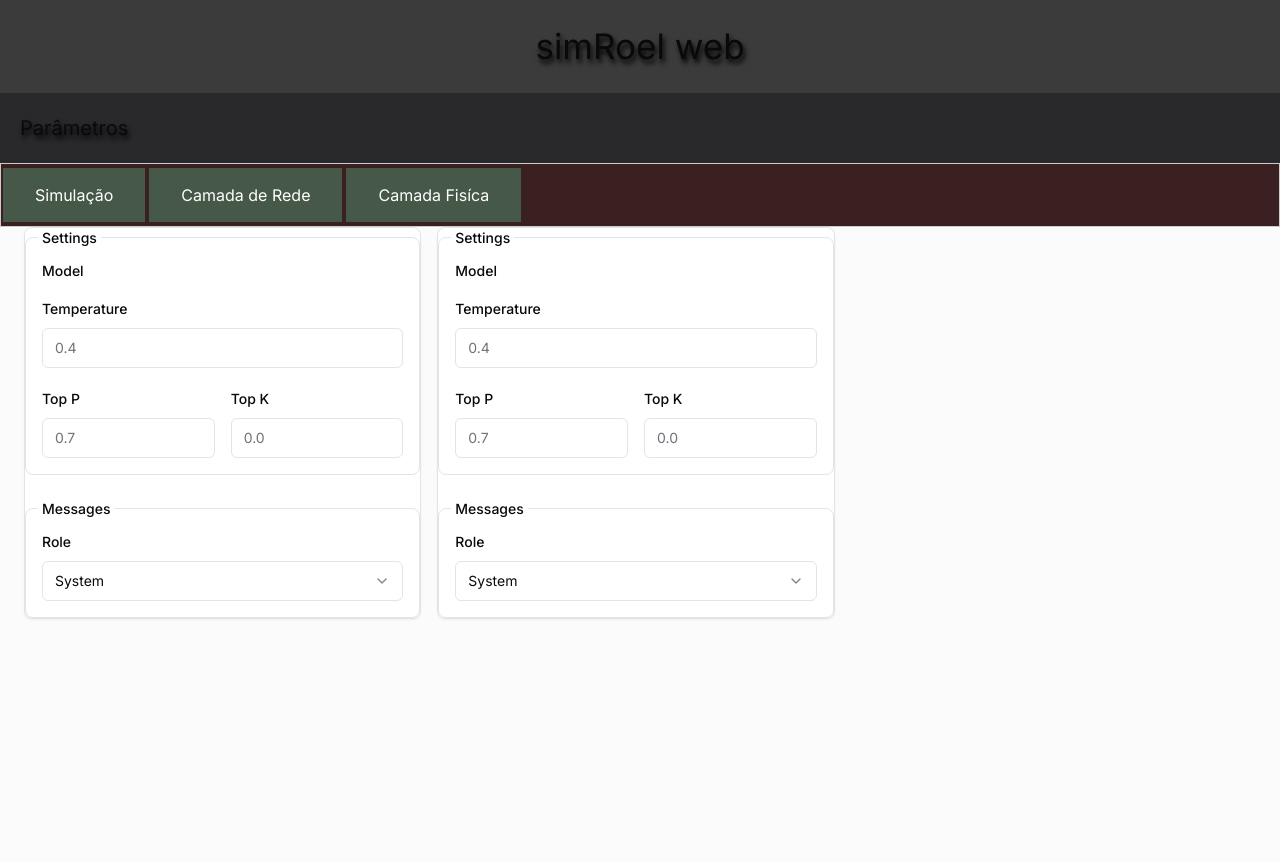
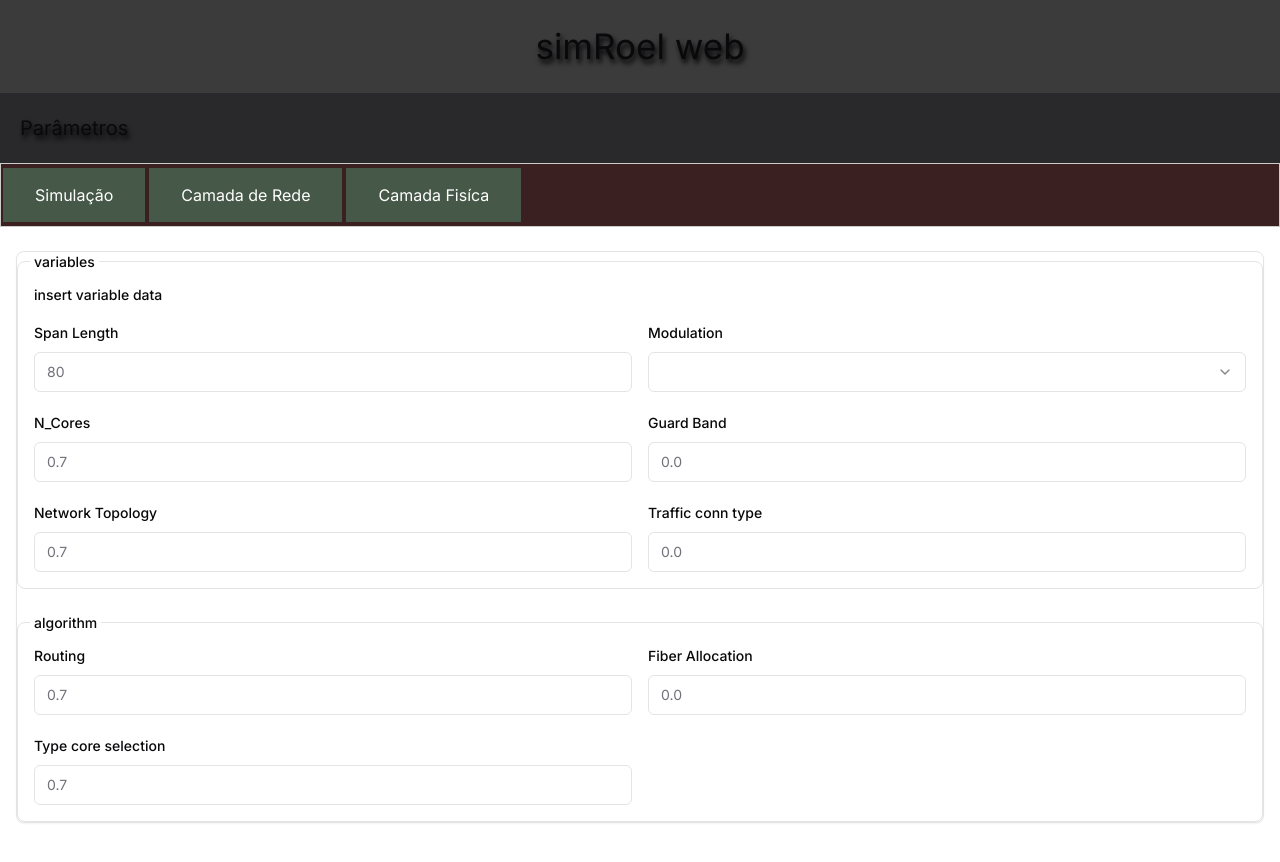
Before and after one commit to Daniloloureiro/simRoel, a Next.js app: page / in a window 1280 px wide. Shown: the top 862 px of the page. Built offline with nearby package versions, Linux system fonts and the light colour scheme.

Commit message:
commit de interface

```diff
--- a/app/Rede.js
+++ b/app/Rede.js
@@ -22,39 +22,24 @@ import {
 
 export default function Rede() {
     return (
-        <div className="flex min-h-screen w-full flex-col bg-muted/40">
-            <main className="grid flex-1 items-start gap-4 p-4 sm:px-6 sm:py-0 md:gap-8 lg:grid-cols-3 xl:grid-cols-3">
-                <div className="grid auto-rows-max items-start gap-4 md:gap-8 lg:col-span-2">
-                    <div className="grid gap-4 sm:grid-cols-2 md:grid-cols-4 lg:grid-cols-2 xl:grid-cols-4">
+        <main className="pt-6 pl-4 pr-4 pb-8">
             <Card className="sm:col-span-2" x-chunk="dashboard-05-chunk-0">
                 <form className="grid w-full items-start gap-6">
                     <fieldset className="grid gap-6 rounded-lg border p-4">
-                                    <legend className="-ml-1 px-1 text-sm font-medium">Variáveis</legend>
+                        <legend className="-ml-1 px-1 text-sm font-medium">variables</legend>
                         <div className="grid gap-3">
-                                        <Label htmlFor="model">Model</Label>
-                                    </div>
-                                    <div className="grid gap-3">
-                                        <Label htmlFor="temperature">Temperature</Label>
-                                        <Input id="temperature" type="number" placeholder="0.4" />
+                            <Label htmlFor="model">insert variable data</Label>
                         </div>
                         <div className="grid grid-cols-2 gap-4">
                             <div className="grid gap-3">
-                                            <Label htmlFor="top-p">Top P</Label>
-                                            <Input id="top-p" type="number" placeholder="0.7" />
+                                <Label htmlFor="Span Length">Span Length</Label>
+                                <Input id="Span Length" type="number" placeholder="80" />
                             </div>
                             <div className="grid gap-3">
-                                            <Label htmlFor="top-k">Top K</Label>
-                                            <Input id="top-k" type="number" placeholder="0.0" />
-                                        </div>
-                                    </div>
-                                </fieldset>
-                                <fieldset className="grid gap-6 rounded-lg border p-4">
-                                    <legend className="-ml-1 px-1 text-sm font-medium">Messages</legend>
-                                    <div className="grid gap-3">
-                                        <Label htmlFor="role">Role</Label>
-                                        <Select defaultValue="system">
+                                <Label htmlFor="Modulation">Modulation</Label>
+                                <Select defaultValue="Modulation">
                                     <SelectTrigger>
-                                                <SelectValue placeholder="Select a role" />
+                                        <SelectValue placeholder="Select a Modulation" />
                                     </SelectTrigger>
                                     <SelectContent>
                                         <SelectItem value="system">System</SelectItem>
@@ -63,31 +48,49 @@ export default function Rede() {
                                     </SelectContent>
                                 </Select>
                             </div>
-                                </fieldset>
-                            </form>
-                        </Card>
-                        <Card className="sm:col-span-2" x-chunk="dashboard-05-chunk-1">
-                            <form className="grid w-full items-start gap-6">
-                                <fieldset className="grid gap-6 rounded-lg border p-4">
-                                    <legend className="-ml-1 px-1 text-sm font-medium">Algoritmo</legend>
+                        </div>
+                        <div className="grid grid-cols-2 gap-4">
                             <div className="grid gap-3">
+                                <Label htmlFor="N_Cores">N_Cores</Label>
+                                <Input id="N_Cores" type="number" placeholder="0.7" />
                             </div>
                             <div className="grid gap-3">
-                                        <Label htmlFor="temperature">Fiber Allocation</Label>
-                                        <Input id="temperature" type="number" placeholder="0.4" />
+                                <Label htmlFor="Guard Band">Guard Band</Label>
+                                <Input id="Guard Band" type="number" placeholder="0.0" />
+                            </div>
+                        </div>
+                        <div className="grid grid-cols-2 gap-4">
+                            <div className="grid gap-3">
+                                <Label htmlFor="Network Topology">Network Topology</Label>
+                                <Input id="Network Topology" type="number" placeholder="0.7" />
                             </div>
                             <div className="grid gap-3">
-                                        <Label htmlFor="temperature">Type Core Selection</Label>
-                                        <Input id="temperature" type="number" placeholder="0.4" />
+                                <Label htmlFor="Traffic conn type">Traffic conn type</Label>
+                                <Input id="Traffic conn type" type="number" placeholder="0.0" />
+                            </div>
+                        </div>
+                    </fieldset>
+                    <fieldset className="grid gap-6 rounded-lg border p-4">
+                        <legend className="-ml-1 px-1 text-sm font-medium">algorithm</legend>
+                        <div className="grid grid-cols-2 gap-4">
+                            <div className="grid gap-3">
+                                <Label htmlFor="Routing">Routing</Label>
+                                <Input id="Routing" type="number" placeholder="0.7" />
+                            </div>
+                            <div className="grid gap-3">
+                                <Label htmlFor="Fiber Allocation">Fiber Allocation</Label>
+                                <Input id="Fiber Allocation" type="number" placeholder="0.0" />
+                            </div>
+                        </div>
+                        <div className="grid grid-cols-2 gap-4">
+                            <div className="grid gap-3">
+                                <Label htmlFor="Type core selection">Type core selection</Label>
+                                <Input id="Type core selection" type="number" placeholder="0.7" />
+                            </div>
                         </div>
                     </fieldset>
                 </form>
             </Card>
-                    </div>
-                </div>
-                <div>
-                </div>
         </main>
-        </div>
     )
 }
--- a/app/Simulacao.js
+++ b/app/Simulacao.js
@@ -22,39 +22,24 @@ import {
 
 export default function Simulacao() {
     return (
-        <div className="flex min-h-screen w-full flex-col bg-muted/40">
-            <main className="grid flex-1 items-start gap-4 p-4 sm:px-6 sm:py-0 md:gap-8 lg:grid-cols-3 xl:grid-cols-3">
-                <div className="grid auto-rows-max items-start gap-4 md:gap-8 lg:col-span-2">
-                    <div className="grid gap-4 sm:grid-cols-2 md:grid-cols-4 lg:grid-cols-2 xl:grid-cols-4">
+        <main className="pt-6 pl-4 pr-4 pb-8">
             <Card className="sm:col-span-2" x-chunk="dashboard-05-chunk-0">
                 <form className="grid w-full items-start gap-6">
                     <fieldset className="grid gap-6 rounded-lg border p-4">
-                                    <legend className="-ml-1 px-1 text-sm font-medium">Settings</legend>
+                        <legend className="-ml-1 px-1 text-sm font-medium">variables</legend>
                         <div className="grid gap-3">
-                                        <Label htmlFor="model">Model</Label>
-                                    </div>
-                                    <div className="grid gap-3">
-                                        <Label htmlFor="temperature">Temperature</Label>
-                                        <Input id="temperature" type="number" placeholder="0.4" />
+                            <Label htmlFor="model">insert variable data</Label>
                         </div>
                         <div className="grid grid-cols-2 gap-4">
                             <div className="grid gap-3">
-                                            <Label htmlFor="top-p">Top P</Label>
-                                            <Input id="top-p" type="number" placeholder="0.7" />
+                                <Label htmlFor="Span Length">Span Length</Label>
+                                <Input id="Span Length" type="number" placeholder="80" />
                             </div>
                             <div className="grid gap-3">
-                                            <Label htmlFor="top-k">Top K</Label>
-                                            <Input id="top-k" type="number" placeholder="0.0" />
-                                        </div>
-                                    </div>
-                                </fieldset>
-                                <fieldset className="grid gap-6 rounded-lg border p-4">
-                                    <legend className="-ml-1 px-1 text-sm font-medium">Messages</legend>
-                                    <div className="grid gap-3">
-                                        <Label htmlFor="role">Role</Label>
-                                        <Select defaultValue="system">
+                                <Label htmlFor="Modulation">Modulation</Label>
+                                <Select defaultValue="Modulation">
                                     <SelectTrigger>
-                                                <SelectValue placeholder="Select a role" />
+                                        <SelectValue placeholder="Select a Modulation" />
                                     </SelectTrigger>
                                     <SelectContent>
                                         <SelectItem value="system">System</SelectItem>
@@ -63,54 +48,49 @@ export default function Simulacao() {
                                     </SelectContent>
                                 </Select>
                             </div>
-                                </fieldset>
-                            </form>
-                        </Card>
-                        <Card className="sm:col-span-2" x-chunk="dashboard-05-chunk-1">
-                            <form className="grid w-full items-start gap-6">
-                                <fieldset className="grid gap-6 rounded-lg border p-4">
-                                    <legend className="-ml-1 px-1 text-sm font-medium">Settings</legend>
-                                    <div className="grid gap-3">
-                                        <Label htmlFor="model">Model</Label>
-                                    </div>
-                                    <div className="grid gap-3">
-                                        <Label htmlFor="temperature">Temperature</Label>
-                                        <Input id="temperature" type="number" placeholder="0.4" />
                         </div>
                         <div className="grid grid-cols-2 gap-4">
                             <div className="grid gap-3">
-                                            <Label htmlFor="top-p">Top P</Label>
-                                            <Input id="top-p" type="number" placeholder="0.7" />
+                                <Label htmlFor="N_Cores">N_Cores</Label>
+                                <Input id="N_Cores" type="number" placeholder="0.7" />
                             </div>
                             <div className="grid gap-3">
-                                            <Label htmlFor="top-k">Top K</Label>
-                                            <Input id="top-k" type="number" placeholder="0.0" />
+                                <Label htmlFor="Guard Band">Guard Band</Label>
+                                <Input id="Guard Band" type="number" placeholder="0.0" />
+                            </div>
+                        </div>
+                        <div className="grid grid-cols-2 gap-4">
+                            <div className="grid gap-3">
+                                <Label htmlFor="Network Topology">Network Topology</Label>
+                                <Input id="Network Topology" type="number" placeholder="0.7" />
+                            </div>
+                            <div className="grid gap-3">
+                                <Label htmlFor="Traffic conn type">Traffic conn type</Label>
+                                <Input id="Traffic conn type" type="number" placeholder="0.0" />
                             </div>
                         </div>
                     </fieldset>
                     <fieldset className="grid gap-6 rounded-lg border p-4">
-                                    <legend className="-ml-1 px-1 text-sm font-medium">Messages</legend>
+                        <legend className="-ml-1 px-1 text-sm font-medium">algorithm</legend>
+                        <div className="grid grid-cols-2 gap-4">
                             <div className="grid gap-3">
-                                        <Label htmlFor="role">Role</Label>
-                                        <Select defaultValue="system">
-                                            <SelectTrigger>
-                                                <SelectValue placeholder="Select a role" />
-                                            </SelectTrigger>
-                                            <SelectContent>
-                                                <SelectItem value="system">System</SelectItem>
-                                                <SelectItem value="user">User</SelectItem>
-                                                <SelectItem value="assistant">Assistant</SelectItem>
-                                            </SelectContent>
-                                        </Select>
+                                <Label htmlFor="Routing">Routing</Label>
+                                <Input id="Routing" type="number" placeholder="0.7" />
+                            </div>
+                            <div className="grid gap-3">
+                                <Label htmlFor="Fiber Allocation">Fiber Allocation</Label>
+                                <Input id="Fiber Allocation" type="number" placeholder="0.0" />
+                            </div>
+                        </div>
+                        <div className="grid grid-cols-2 gap-4">
+                            <div className="grid gap-3">
+                                <Label htmlFor="Type core selection">Type core selection</Label>
+                                <Input id="Type core selection" type="number" placeholder="0.7" />
+                            </div>
                         </div>
                     </fieldset>
                 </form>
             </Card>
-                    </div>
-                </div>
-                <div>
-                </div>
         </main>
-        </div>
     )
 }
```
Lines whose indentation alone changed are shown as unchanged.
